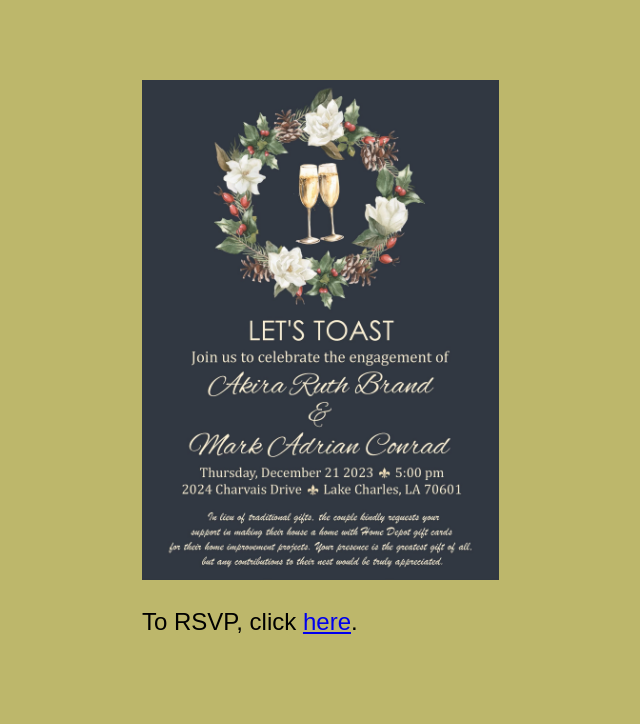
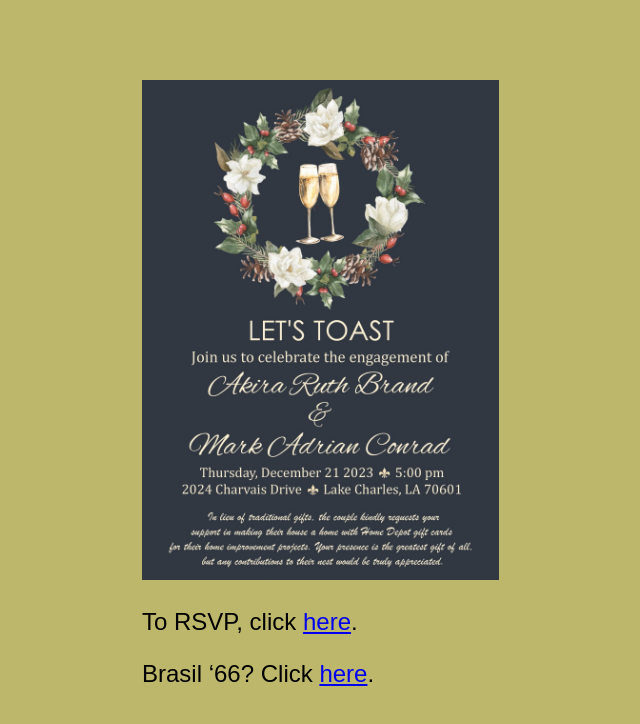
Before and after one commit to expansestream/akiramark, a plain HTML site: page index.html in a window 1280 px wide. Shown: the whole page, without its empty margins (314-954 px from the left). Drawn offline with Linux system fonts and the light colour scheme.

Commit message:
Add files via upload

```diff
--- a/index.html
+++ b/index.html
@@ -24,7 +24,8 @@
         <img src="https://github.com/expansestream/akiramark/blob/main/WeddingAnnouncement.jpg?raw=true" height="500" width="auto" alt="Akira & Mark Wedding Announcement">
         <p></p>
         <p></p>
-        <p>To RSVP, click <a href="https://docs.google.com/forms/d/e/1FAIpQLSdvDYcgvo3_nQ1QB9aM9ORGfjaJ4FGP2SXhbjuiiY-VpQuT-Q/viewform?usp=sf_link" target=”display”>here</a>.</p>
+        <p>To RSVP, click <a href="https://docs.google.com/forms/d/e/1FAIpQLSdvDYcgvo3_nQ1QB9aM9ORGfjaJ4FGP2SXhbjuiiY-VpQuT-Q/viewform?usp=sf_link" target="display">here</a>.</p>
+        <p>Brasil &lsquo;66? Click <a href="https://music.apple.com/us/album/mais-que-nada/1440778404?i=1440778417" target="display">here</a>.</p>
     </div>
 </body>
 </html>
```
